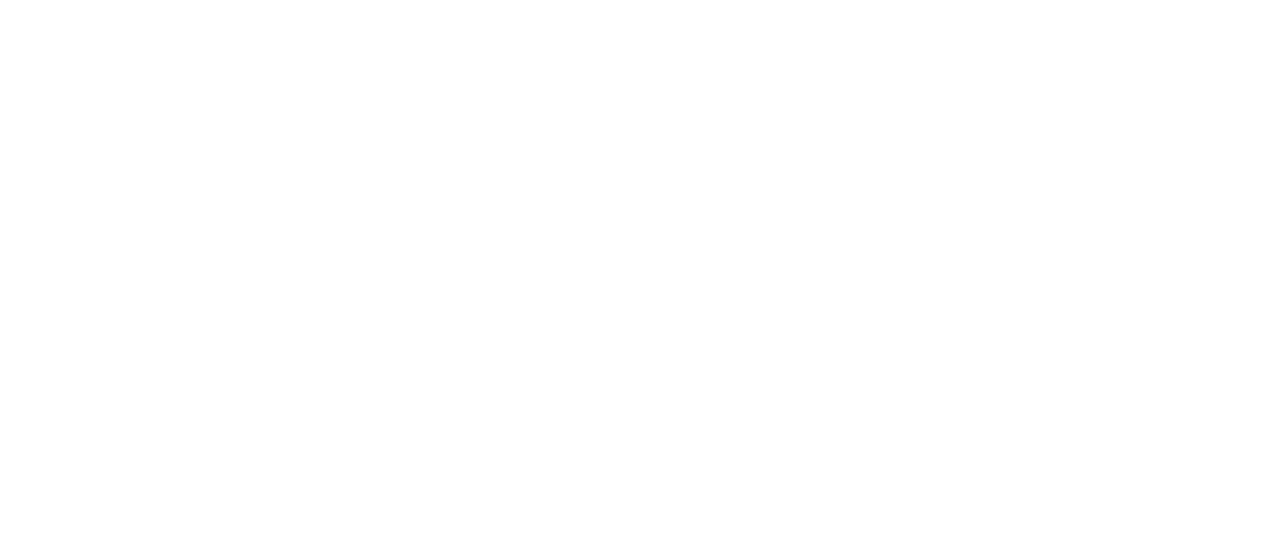
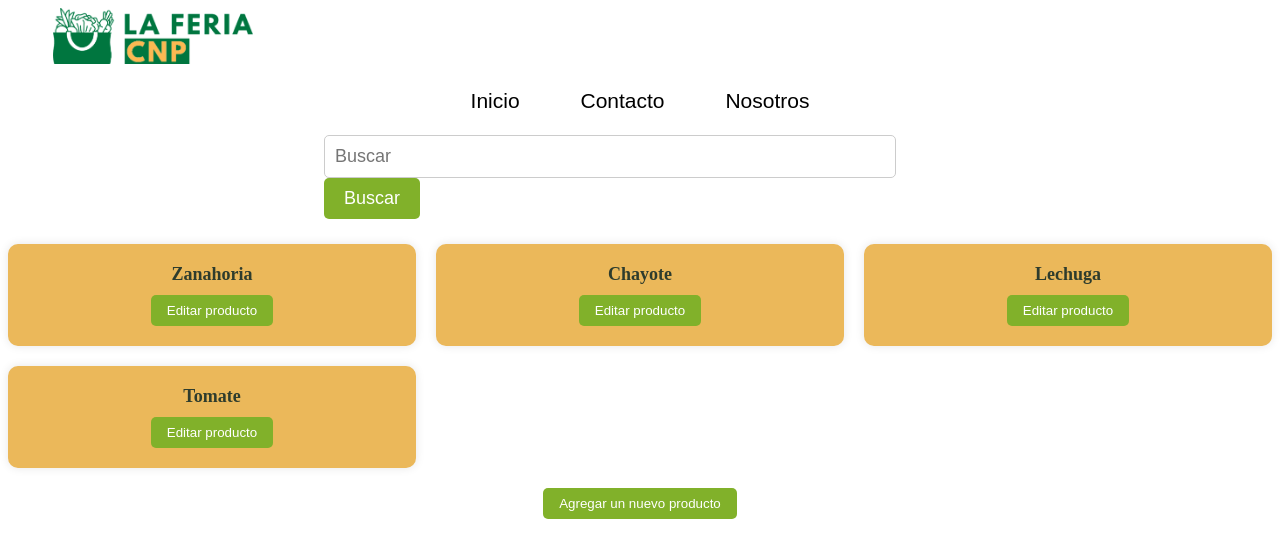
Before and after one commit to LinettePC/CNP1, a plain HTML site: page public/catalogoVendedor.html in a window 1280 px wide. Drawn offline with Linux system fonts and the light colour scheme.

Commit message:
catalogo y portal
catalogo y portal estructura lista

```diff
--- a/public/catalogoVendedor.html
+++ b/public/catalogoVendedor.html
@@ -1,24 +1,59 @@
-<!--Autor: Linette  -->
-
 <!DOCTYPE html>
 <html lang="en">
-	<head>
-		<meta charset="UTF-8" />
-		<meta http-equiv="X-UA-Compatible" content="IE=edge" />
-		<meta name="viewport" content="width=device-width, initial-scale=1.0" />
-		<title>Inicio Sesion</title>
-		<link rel="preconnect" href="https://fonts.googleapis.com" />
-		<link rel="preconnect" href="https://fonts.gstatic.com" crossorigin />
-		<link
-			href="https://fonts.googleapis.com/css2?family=Manrope:wght@200..800&display=swap"
-			rel="stylesheet"
-		/>
-	</head>
-	<header>
-		<div></div>
-	</header>
+  <head>
+    <meta charset="UTF-8" />
+    <meta name="viewport" content="width=device-width, initial-scale=1.0" />
+    <title>Portal del Administrador</title>
+    <link rel="stylesheet" href="/public/css/catalogoVendedor.css">
+    <link rel="stylesheet" href="https://fonts.googleapis.com/css2?family=Manrope:wght@200..800&display=swap">
 
-	<body>
+  </head>
+  <body>
+    <header class="navegacion">
+        <div class="logo">
+            <img src="img/logo6.png" alt="logo" id="logoFeriaCnp">
+        </div>
+        <div class="barra-navegacion">
+            <nav class="botones-navegacion">
+                <ul>
+                    <li><a href="#">Inicio</a></li>
+                    <li><a href="#">Contacto</a></li>
+                    <li><a href="#">Nosotros</a></li>
+                </ul>
+            </nav>
+            <div class="barra-busqueda">
+                <input type="text" placeholder="Buscar" id="inputBusqueda">
+                <button>Buscar</button>
+            </div>
+		</header>
+<body>
+	<div class="contenedorProducto">
+		<!-- Producto 1 -->
+		<div class="tarjetaProducto">
+			<div class="tituloProducto">Zanahoria</div>
+			<button class="botonEditar">Editar producto</button>
+		</div>
 
+		<!-- Producto 2 -->
+		<div class="tarjetaProducto">
+			<div class="tituloProducto">Chayote</div>
+			<button class="botonEditar">Editar producto</button>
+		</div>
+
+		<!-- Producto 3 -->
+		<div class="tarjetaProducto">
+			<div class="tituloProducto">Lechuga</div>
+			<button class="botonEditar">Editar producto</button>
+		</div>
+
+		<!-- Producto 4 -->
+		<div class="tarjetaProducto">
+			<div class="tituloProducto">Tomate</div>
+			<button class="botonEditar">Editar producto</button>
+		</div>
+	</div>
+	<!-- Añadir nuevo producto -->
+	<button class="botonAgregar" style="margin-top: 20px;">Agregar un nuevo producto</button>
 	</body>
+
 </html>
--- a/public/css/catalogoVendedor.css
+++ b/public/css/catalogoVendedor.css
@@ -0,0 +1,137 @@
+/* Estilos de la barra de navegación */
+
+#inputBusqueda{
+    width: 550px;
+}
+
+.barra-navegacion {
+    width: 50%;
+    display: flex;
+    flex-direction:column;
+    justify-content: center;
+    align-items: center;
+    color: #000000;
+    padding: 10px 20px;
+    margin-left: auto;
+    margin-right: auto;
+}
+
+.botones-navegacion {
+    font-family: 'Cabin', sans-serif;
+    font-size: 21px;
+    margin-top: 15px;
+    margin-bottom: 22px;
+    word-spacing: 35px;
+
+}
+
+.barra-busqueda{
+    margin-bottom: 15px;
+}
+
+
+.barra-navegacion nav ul {
+    list-style-type: none;
+    margin: 0;
+    padding: 0;
+    align-items: end;
+}
+
+.barra-navegacion nav ul li {
+    display: inline;
+}
+
+.barra-navegacion nav ul li a {
+    color: #000000;
+    text-decoration: none;
+    margin: 0 10px;
+}
+
+
+
+.barra-busqueda input[type="text"] {
+    font-family: 'Cabin', sans-serif;
+    font-size: 18px;
+    padding: 10px;
+    width: 300px;
+    border: 1px solid #ccc;
+    border-radius: 5px;
+    margin-right: 10px;
+
+}
+
+.barra-busqueda button {
+    font-size: 18px;
+    font-family: 'Cabin', sans-serif;
+    padding: 10px 20px;
+    background-color: #81B12A;
+    color: #fff;
+    border: none;
+    border-radius: 5px;
+    cursor: pointer;
+}
+
+#logoFeriaCnp{
+    width: 200px;
+    margin-left: 45px;
+}
+
+.logo{
+    width: 25%;
+    display: flex;
+    flex-direction: row;
+    align-items: center;
+
+}
+
+.contenedorProducto {
+    display: grid;
+    grid-template-columns: repeat(3, 1fr); /* Cambiamos auto-fill por 3 columnas fijas */
+    gap: 20px;
+    justify-content: center; /* Centramos horizontalmente los elementos */
+}
+
+.tarjetaProducto {
+    background-color: #EBB85A;
+    padding: 20px;
+    border-radius: 10px;
+    box-shadow: 0 0 10px rgba(0, 0, 0, 0.1);
+    text-align: center; /* Centramos el texto horizontalmente */
+}
+
+.tituloProducto {
+    font-size: 18px;
+    font-weight: bold;
+    margin-bottom: 10px;
+    color: #2E3C2D;
+}
+
+.botonEditar {
+    background-color: #81B12A;
+    color: #fff;
+    border: none;
+    padding: 8px 16px;
+    border-radius: 5px;
+    cursor: pointer;
+    transition: background-color 0.3s ease;
+}
+
+.botonEditar:hover {
+    background-color: #1F7544;
+}
+
+.botonAgregar {
+    background-color: #81B12A;
+    color: #fff;
+    border: none;
+    padding: 8px 16px;
+    border-radius: 5px;
+    cursor: pointer;
+    transition: background-color 0.3s ease;
+    display: block;
+    margin: 20px auto;
+}
+
+.botonAgregar:hover {
+    background-color: #1F7544;
+}
--- a/public/css/portalVendedor.css
+++ b/public/css/portalVendedor.css
@@ -0,0 +1,131 @@
+/* Estilos de la barra de navegación */
+
+#inputBusqueda{
+    width: 550px;
+}
+
+.barra-navegacion {
+    width: 50%;
+    display: flex;
+    flex-direction:column;
+    justify-content: center;
+    align-items: center;
+    color: #000000;
+    padding: 10px 20px;
+    margin-left: auto;
+    margin-right: auto;
+}
+
+.botones-navegacion {
+    font-family: 'Cabin', sans-serif;
+    font-size: 21px;
+    margin-top: 15px;
+    margin-bottom: 22px;
+    word-spacing: 35px;
+
+}
+
+.barra-busqueda{
+    margin-bottom: 15px;
+}
+
+
+.barra-navegacion nav ul {
+    list-style-type: none;
+    margin: 0;
+    padding: 0;
+    align-items: end;
+}
+
+.barra-navegacion nav ul li {
+    display: inline;
+}
+
+.barra-navegacion nav ul li a {
+    color: #000000;
+    text-decoration: none;
+    margin: 0 10px;
+}
+
+
+
+.barra-busqueda input[type="text"] {
+    font-family: 'Cabin', sans-serif;
+    font-size: 18px;
+    padding: 10px;
+    width: 300px;
+    border: 1px solid #ccc;
+    border-radius: 5px;
+    margin-right: 10px;
+
+}
+
+.barra-busqueda button {
+    font-size: 18px;
+    font-family: 'Cabin', sans-serif;
+    padding: 10px 20px;
+    background-color: #81B12A;
+    color: #fff;
+    border: none;
+    border-radius: 5px;
+    cursor: pointer;
+}
+
+#logoFeriaCnp{
+    width: 200px;
+    margin-left: 45px;
+}
+
+.logo{
+    width: 25%;
+    display: flex;
+    flex-direction: row;
+    align-items: center;
+
+}
+
+/*Estilos para las acciones*/
+.acciones {
+    margin-top: 100px;
+    margin-bottom: 200px;
+    margin-left: -50px;
+    display: flex;
+    flex-direction: row;
+    justify-content: center;
+    align-items: center;
+    position: relative;
+
+}
+
+h1 {
+    font-family: 'Cabin', sans-serif;
+    margin-top: 100px;
+    font-size: 30px;
+    text-align: center;
+    justify-content: center;
+    color: #81B12A;
+}
+
+.accion {
+    margin: 0 40px;
+    text-align: center; /* Center the content horizontally */
+}
+
+.accion a {
+    display: flex;
+    flex-direction: column; /* Arrange image and text vertically */
+    align-items: center; /* Center items horizontally */
+}
+
+.accion img {
+    width: 200px;
+    height: 200px;
+    margin-bottom: 0; /* Remove margin bottom */
+}
+
+.accion span {
+    font-family: 'Cabin', sans-serif;
+    font-size: 19px;
+    margin-top: 0; /* Remove margin top */
+    padding-top: 10px; /* Add padding top for spacing between image and text */
+}
```
Also changed, not shown: public/portalVendedor.html (+60 -13 lines).
